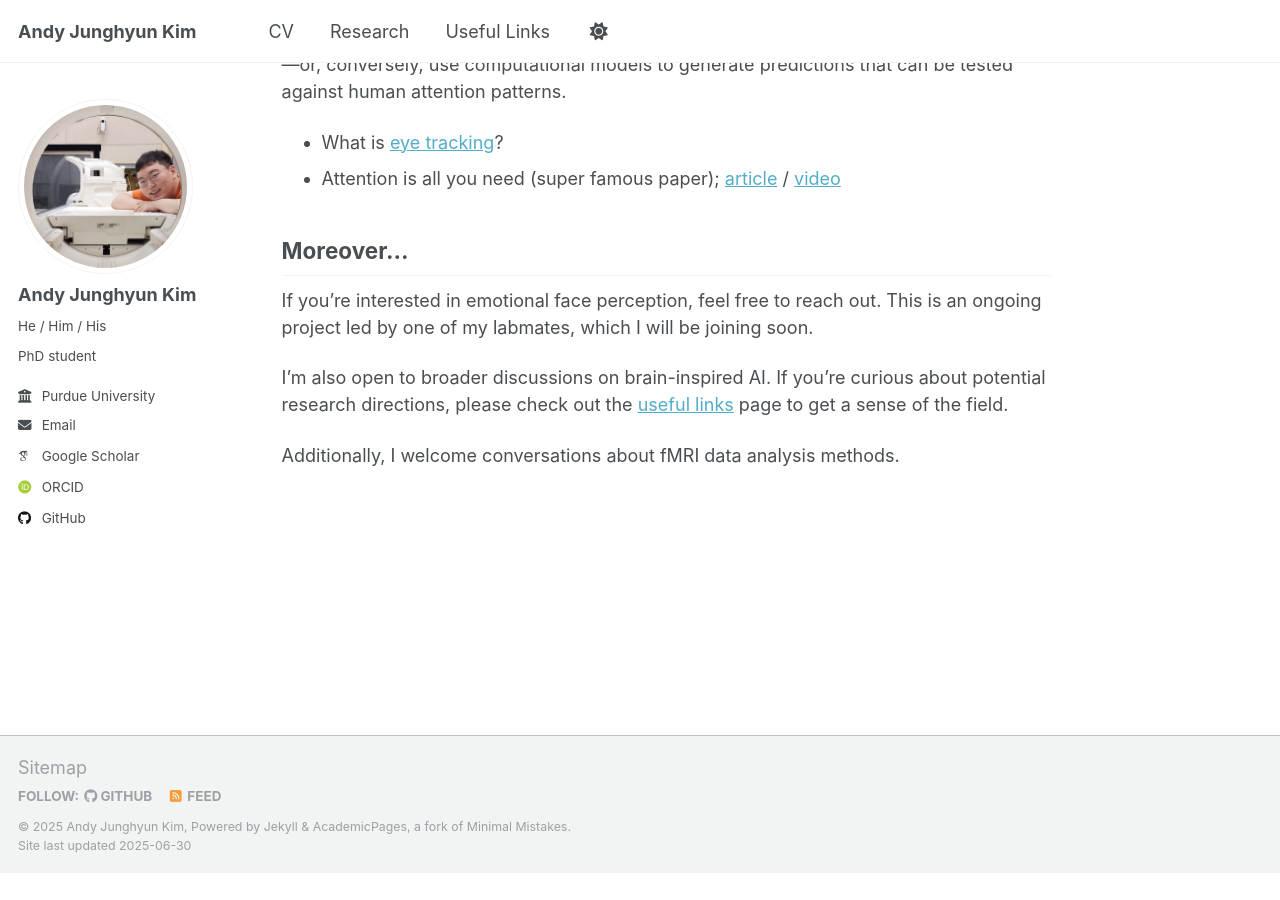
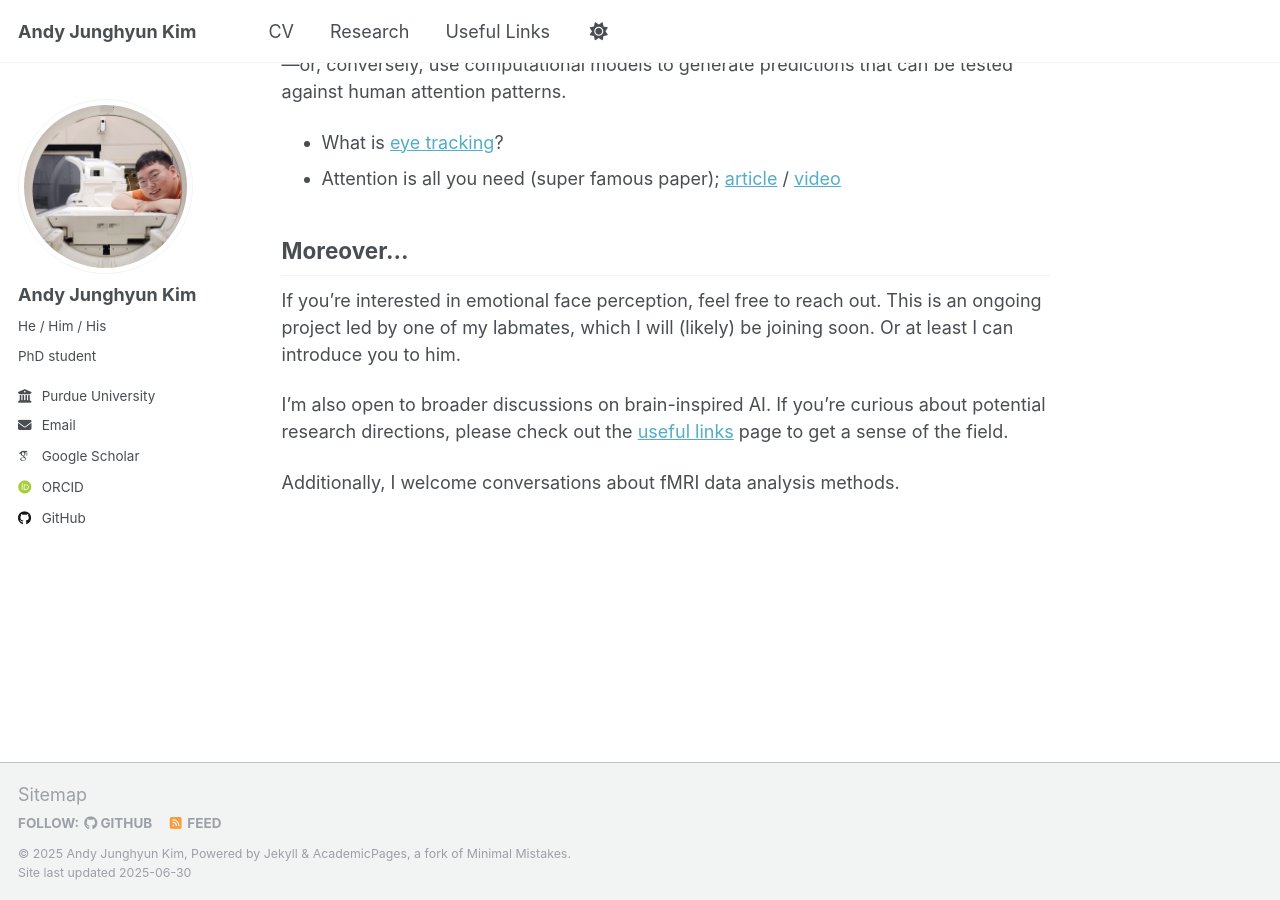
Before and after one commit to AndyJHKim/andyjhkim.github.io, a Jekyll site: the page built from _pages/research.md, in a window 1280 px wide and 900 px high, scrolled down 974 px. Built offline with Jekyll 4.4.1, drawn with Linux system fonts in a browser that asks for light colours; some web fonts are replaced; before the commit the page ends 1847 px from its top, so only the background shows below that.

Commit message:
Update research.md

```diff
--- a/_pages/research.md
+++ b/_pages/research.md
@@ -33,7 +33,7 @@ Attention plays a critical role in both human cognition and artificial intellige
 
 
 ## Moreover...
-If you're interested in emotional face perception, feel free to reach out. This is an ongoing project led by one of my labmates, which I will be joining soon.
+If you're interested in emotional face perception, feel free to reach out. This is an ongoing project led by one of my labmates, which I will (likely) be joining soon. Or at least I can introduce you to him.
 
 I'm also open to broader discussions on brain-inspired AI. If you're curious about potential research directions, please check out the [useful links](useful-links.md) page to get a sense of the field.
 
```
